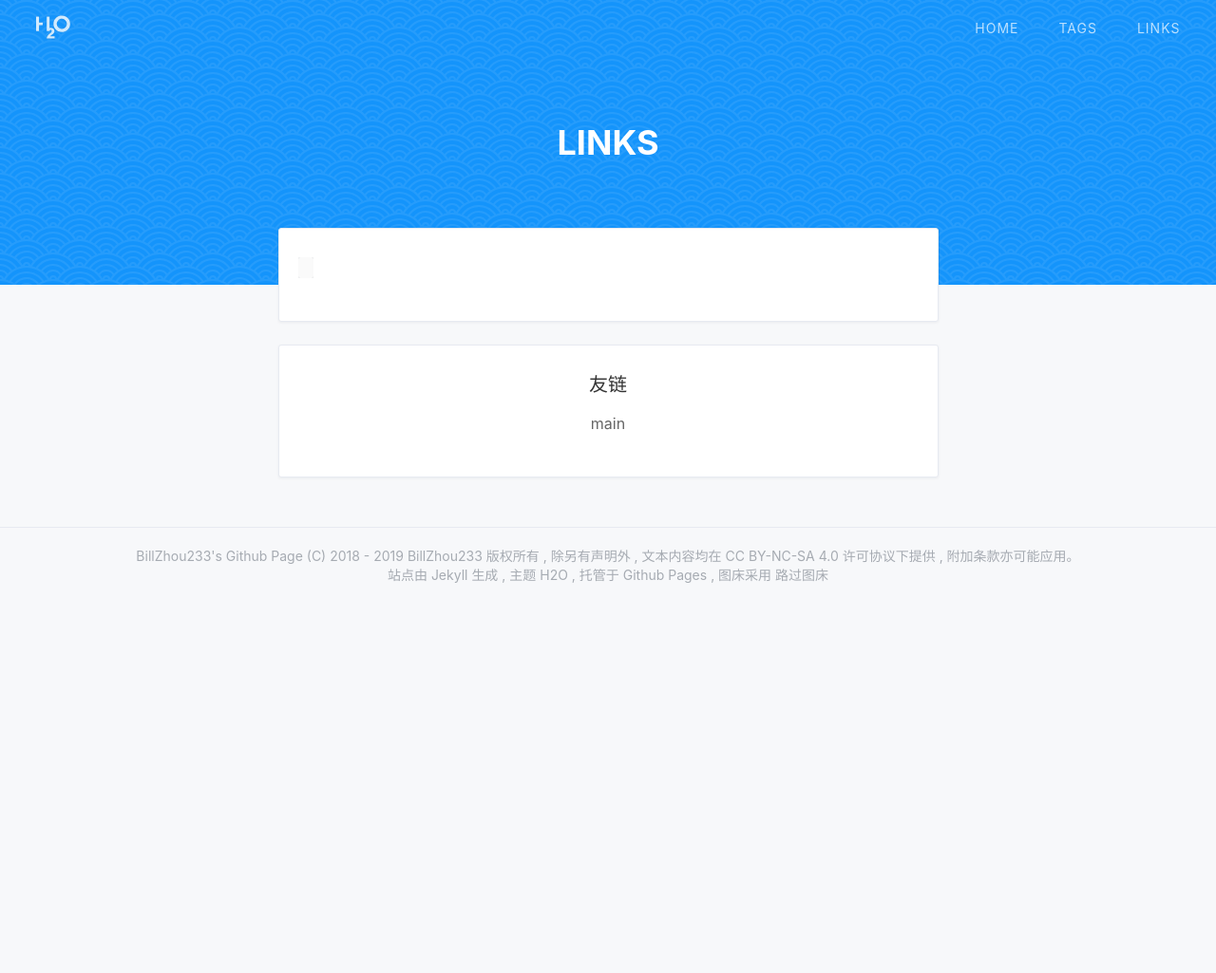
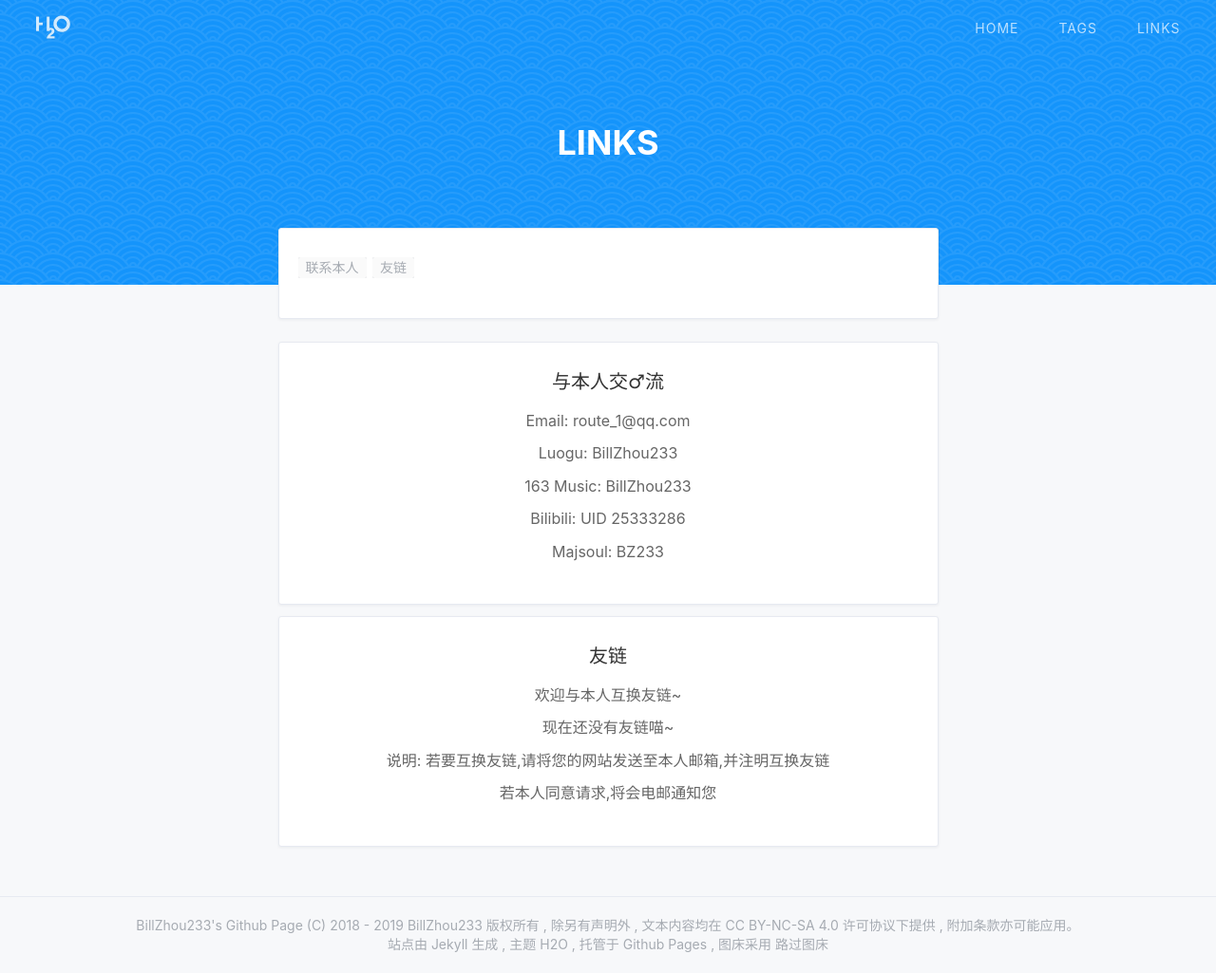
Before and after one commit to BillZhou233/WebpageTest, a Jekyll site: the page built from links.html, in a window 1280 px wide and 1025 px high. Shown: the whole window at 95% size. Built offline with Jekyll 4.4.1, drawn with Linux system fonts in a browser that asks for light colours; nearby versions of some CDN libraries; a style sheet for code colours, icons or effects is not loaded.

Commit message:
Update links.html

```diff
--- a/links.html
+++ b/links.html
@@ -13,12 +13,25 @@ layout: default
 
     <ul class="tags-list">
         <li>
-            <a href="#友链" class="tag">{{ tag[0]}}</a>
+            <a href="#联系本人" class="tag">联系本人</a>
+            <a href="#友链" class="tag">友链</a>
+        </li>
+
+        <li>
+            <span class="tag-name" id="友链"> 与本人交♂流 </span>
+            <span class="tag-post">Email: route_1@qq.com</span>
+            <a class="tag-post" href="https://www.luogu.org/space/show?uid=127140" title="Luogu">Luogu: BillZhou233</a>
+            <a class="tag-post" href="https://music.163.com/#/user/home?id=452828619" title="163 Music">163 Music: BillZhou233</a>
+            <a class="tag-post" href="https://space.bilibili.com/25333286" title="Bilibili">Bilibili: UID 25333286</a>
+            <span class="tag-post">Majsoul: BZ233</span>
         </li>
 
         <li>
             <span class="tag-name" id="友链"> 友链 </span>
-            <a class="tag-post" href="/" title="main">main</a>
+            <span class="tag-post">欢迎与本人互换友链~</span>
+            <a class="tag-post" href="/" title="。。。">现在还没有友链喵~</a>
+            <span class="tag-post">说明: 若要互换友链,请将您的网站发送至本人邮箱,并注明互换友链</span>
+            <span class="tag-post">若本人同意请求,将会电邮通知您</span>
         </li>
     </ul>
 </main>
```
